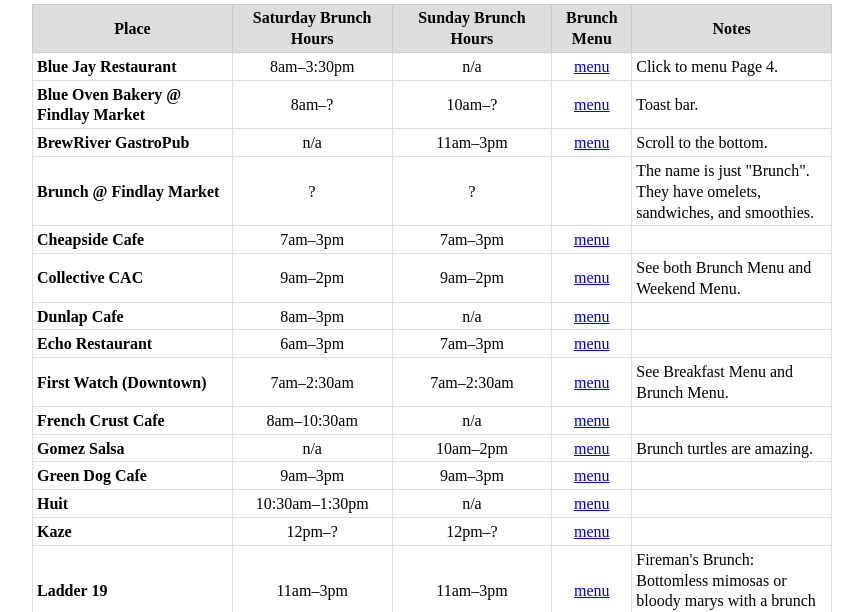
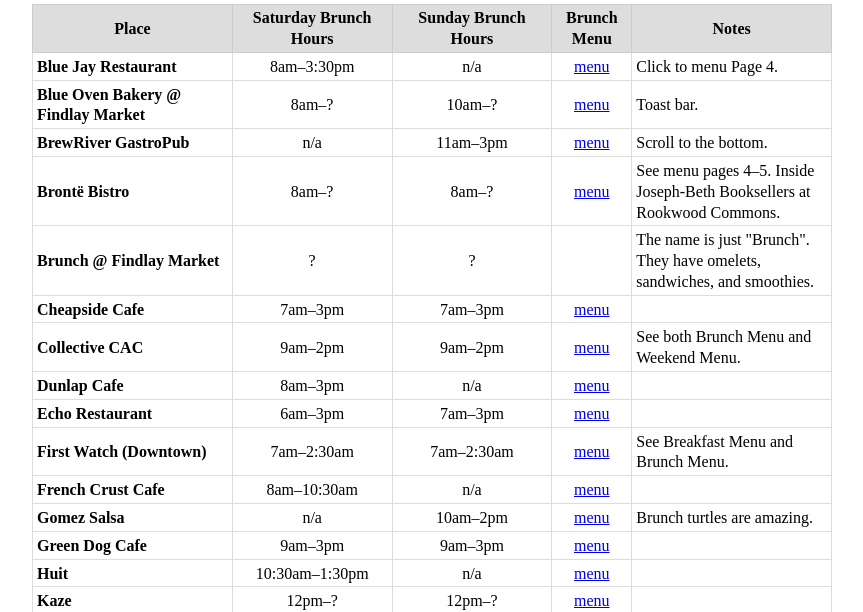
Before and after one commit to tedmiston/qcbrunch, a plain HTML site: page index.html in a window 1280 px wide. Shown: the part 121-733 px from the top of the page, without its empty margins (208-1071 px from the left). Drawn offline with nearby package versions, Linux system fonts and the light colour scheme.

Commit message:
Add Brontë Bistro

```diff
--- a/index.html
+++ b/index.html
@@ -177,6 +177,13 @@
                 <td>11am–3pm</td>
                 <td><a href="https://www.brewrivergastropub.com/menu">menu</a></td>
                 <td>Scroll to the bottom.</td>
+            </tr>
+            <tr>
+                <td>Brontë Bistro</td>
+                <td>8am–?</td>
+                <td>8am–?</td>
+                <td><a href="http://www.josephbeth.com/Bronte/Images/Rookwood_Lunch.pdf">menu</a></td>
+                <td>See menu pages 4–5. Inside Joseph-Beth Booksellers at Rookwood Commons.</td>
             </tr>
             <tr>
                 <td>Brunch @ Findlay Market</td>
```
